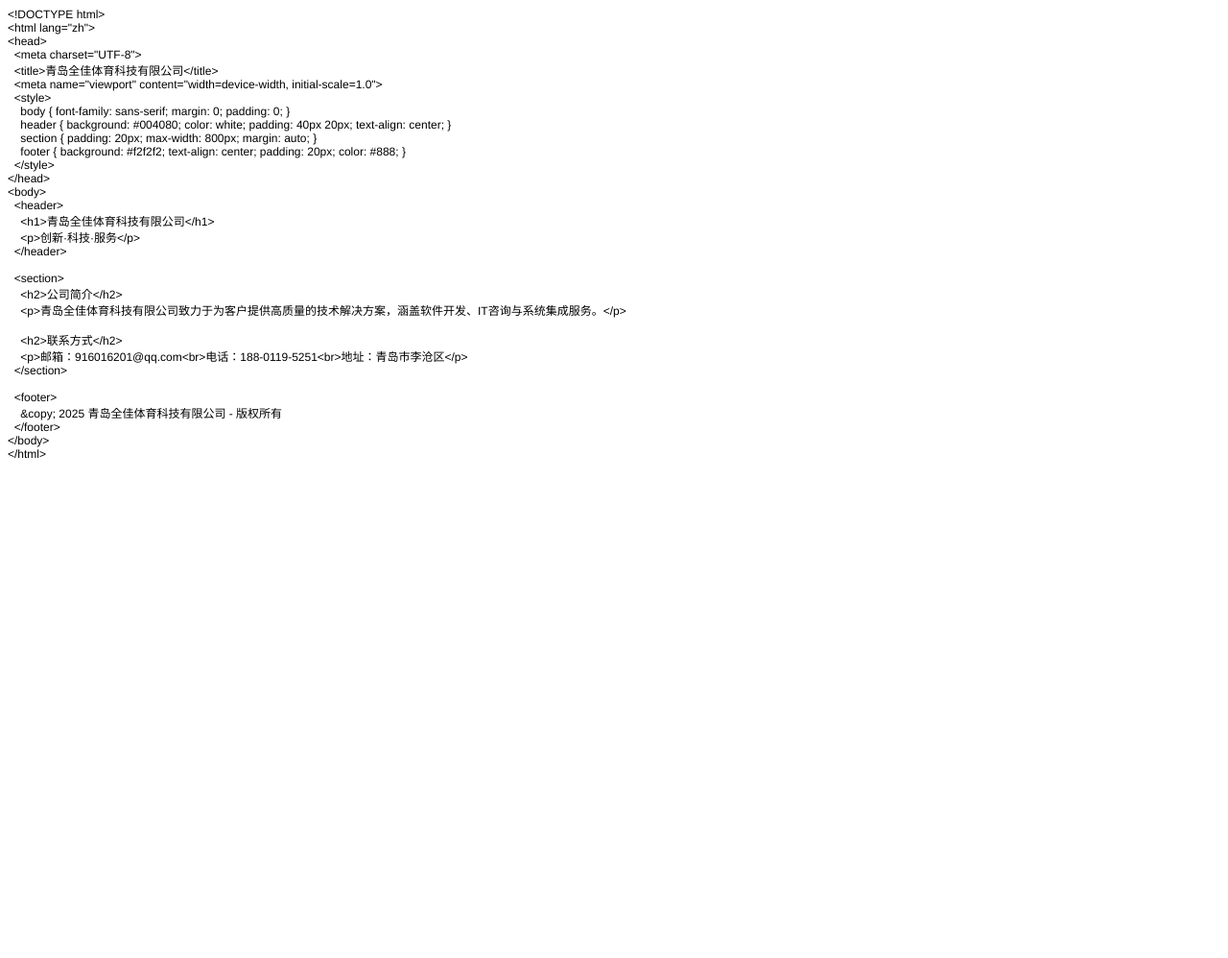
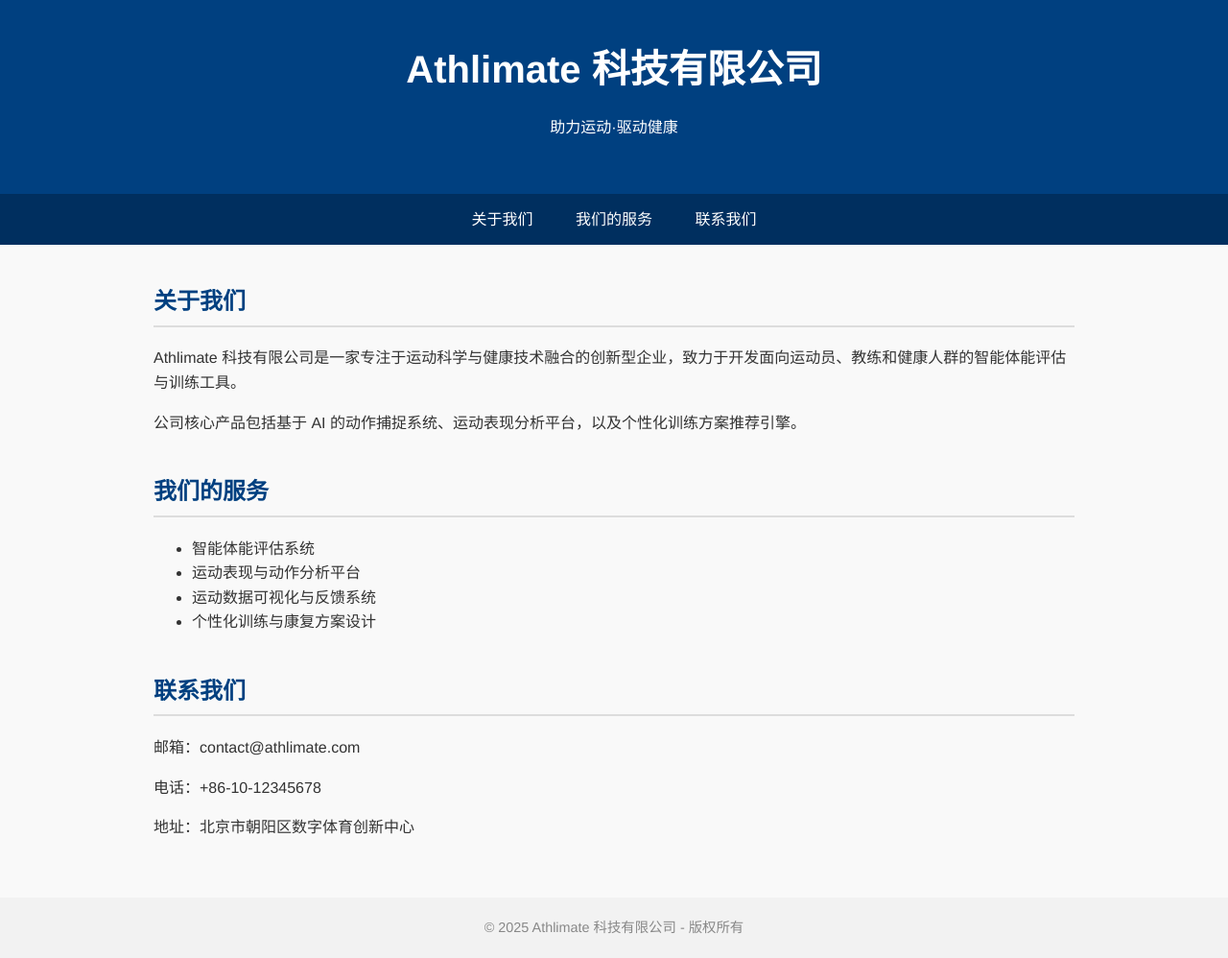
Before and after one commit to Qingshan2025/qingshan2025.github.io, a plain HTML site: page index.html in a window 1280 px wide. Shown: the whole page at 96% size. Before the commit the page ends 800 px from the top, so only its background shows below. Drawn offline with Linux system fonts and the light colour scheme.

Commit message:
Update index.html

```diff
--- a/index.html
+++ b/index.html
@@ -1,48 +1,120 @@
-<!DOCTYPE html PUBLIC "-//W3C//DTD HTML 4.01//EN" "http://www.w3.org/TR/html4/strict.dtd">
-<html>
+<!DOCTYPE html>
+<html lang="zh">
 <head>
-  <meta http-equiv="Content-Type" content="text/html; charset=utf-8">
-  <meta http-equiv="Content-Style-Type" content="text/css">
-  <title></title>
-  <meta name="Generator" content="Cocoa HTML Writer">
-  <meta name="CocoaVersion" content="2575.4">
-  <style type="text/css">
-    p.p1 {margin: 0.0px 0.0px 0.0px 0.0px; font: 12.0px Helvetica}
-    p.p2 {margin: 0.0px 0.0px 0.0px 0.0px; font: 12.0px Helvetica; min-height: 14.0px}
+  <meta charset="UTF-8" />
+  <meta name="viewport" content="width=device-width, initial-scale=1.0" />
+  <title>Athlimate 科技有限公司</title>
+  <style>
+    body {
+      margin: 0;
+      font-family: 'Helvetica Neue', Helvetica, Arial, sans-serif;
+      line-height: 1.6;
+      background-color: #f9f9f9;
+      color: #333;
+    }
+
+    header {
+      background-color: #004080;
+      color: #fff;
+      padding: 40px 20px;
+      text-align: center;
+    }
+
+    header h1 {
+      margin: 0;
+      font-size: 2.5em;
+    }
+
+    nav {
+      background-color: #002f5f;
+      text-align: center;
+    }
+
+    nav a {
+      display: inline-block;
+      padding: 14px 20px;
+      color: #fff;
+      text-decoration: none;
+    }
+
+    nav a:hover {
+      background-color: #0050a0;
+    }
+
+    section {
+      max-width: 960px;
+      margin: 40px auto;
+      padding: 0 20px;
+    }
+
+    section h2 {
+      color: #004080;
+      border-bottom: 2px solid #ddd;
+      padding-bottom: 5px;
+    }
+
+    footer {
+      background-color: #f2f2f2;
+      color: #888;
+      text-align: center;
+      padding: 20px;
+      font-size: 0.9em;
+      margin-top: 60px;
+    }
+
+    @media (max-width: 600px) {
+      header h1 {
+        font-size: 1.8em;
+      }
+
+      nav a {
+        padding: 10px;
+        font-size: 0.9em;
+      }
+    }
   </style>
 </head>
 <body>
-<p class="p1">&lt;!DOCTYPE html&gt;</p>
-<p class="p1">&lt;html lang="zh"&gt;</p>
-<p class="p1">&lt;head&gt;</p>
-<p class="p1"><span class="Apple-converted-space">  </span>&lt;meta charset="UTF-8"&gt;</p>
-<p class="p1"><span class="Apple-converted-space">  </span>&lt;title&gt;青岛全佳体育科技有限公司&lt;/title&gt;</p>
-<p class="p1"><span class="Apple-converted-space">  </span>&lt;meta name="viewport" content="width=device-width, initial-scale=1.0"&gt;</p>
-<p class="p1"><span class="Apple-converted-space">  </span>&lt;style&gt;</p>
-<p class="p1"><span class="Apple-converted-space">    </span>body { font-family: sans-serif; margin: 0; padding: 0; }</p>
-<p class="p1"><span class="Apple-converted-space">    </span>header { background: #004080; color: white; padding: 40px 20px; text-align: center; }</p>
-<p class="p1"><span class="Apple-converted-space">    </span>section { padding: 20px; max-width: 800px; margin: auto; }</p>
-<p class="p1"><span class="Apple-converted-space">    </span>footer { background: #f2f2f2; text-align: center; padding: 20px; color: #888; }</p>
-<p class="p1"><span class="Apple-converted-space">  </span>&lt;/style&gt;</p>
-<p class="p1">&lt;/head&gt;</p>
-<p class="p1">&lt;body&gt;</p>
-<p class="p1"><span class="Apple-converted-space">  </span>&lt;header&gt;</p>
-<p class="p1"><span class="Apple-converted-space">    </span>&lt;h1&gt;青岛全佳体育科技有限公司&lt;/h1&gt;</p>
-<p class="p1"><span class="Apple-converted-space">    </span>&lt;p&gt;创新·科技·服务&lt;/p&gt;</p>
-<p class="p1"><span class="Apple-converted-space">  </span>&lt;/header&gt;</p>
-<p class="p2"><br></p>
-<p class="p1"><span class="Apple-converted-space">  </span>&lt;section&gt;</p>
-<p class="p1"><span class="Apple-converted-space">    </span>&lt;h2&gt;公司简介&lt;/h2&gt;</p>
-<p class="p1"><span class="Apple-converted-space">    </span>&lt;p&gt;青岛全佳体育科技有限公司致力于为客户提供高质量的技术解决方案，涵盖软件开发、IT咨询与系统集成服务。&lt;/p&gt;</p>
-<p class="p2"><br></p>
-<p class="p1"><span class="Apple-converted-space">    </span>&lt;h2&gt;联系方式&lt;/h2&gt;</p>
-<p class="p1"><span class="Apple-converted-space">    </span>&lt;p&gt;邮箱：916016201@qq.com&lt;br&gt;电话：188-0119-5251&lt;br&gt;地址：青岛市李沧区&lt;/p&gt;</p>
-<p class="p1"><span class="Apple-converted-space">  </span>&lt;/section&gt;</p>
-<p class="p2"><br></p>
-<p class="p1"><span class="Apple-converted-space">  </span>&lt;footer&gt;</p>
-<p class="p1"><span class="Apple-converted-space">    </span>&amp;copy; 2025 青岛全佳体育科技有限公司 - 版权所有</p>
-<p class="p1"><span class="Apple-converted-space">  </span>&lt;/footer&gt;</p>
-<p class="p1">&lt;/body&gt;</p>
-<p class="p1">&lt;/html&gt;</p>
+  <header>
+    <h1>Athlimate 科技有限公司</h1>
+    <p>助力运动·驱动健康</p>
+  </header>
+
+  <nav>
+    <a href="#about">关于我们</a>
+    <a href="#services">我们的服务</a>
+    <a href="#contact">联系我们</a>
+  </nav>
+
+  <section id="about">
+    <h2>关于我们</h2>
+    <p>
+      Athlimate 科技有限公司是一家专注于运动科学与健康技术融合的创新型企业，致力于开发面向运动员、教练和健康人群的智能体能评估与训练工具。
+    </p>
+    <p>
+      公司核心产品包括基于 AI 的动作捕捉系统、运动表现分析平台，以及个性化训练方案推荐引擎。
+    </p>
+  </section>
+
+  <section id="services">
+    <h2>我们的服务</h2>
+    <ul>
+      <li>智能体能评估系统</li>
+      <li>运动表现与动作分析平台</li>
+      <li>运动数据可视化与反馈系统</li>
+      <li>个性化训练与康复方案设计</li>
+    </ul>
+  </section>
+
+  <section id="contact">
+    <h2>联系我们</h2>
+    <p>邮箱：contact@athlimate.com</p>
+    <p>电话：+86-10-12345678</p>
+    <p>地址：北京市朝阳区数字体育创新中心</p>
+  </section>
+
+  <footer>
+    © 2025 Athlimate 科技有限公司 - 版权所有
+  </footer>
 </body>
 </html>
```
